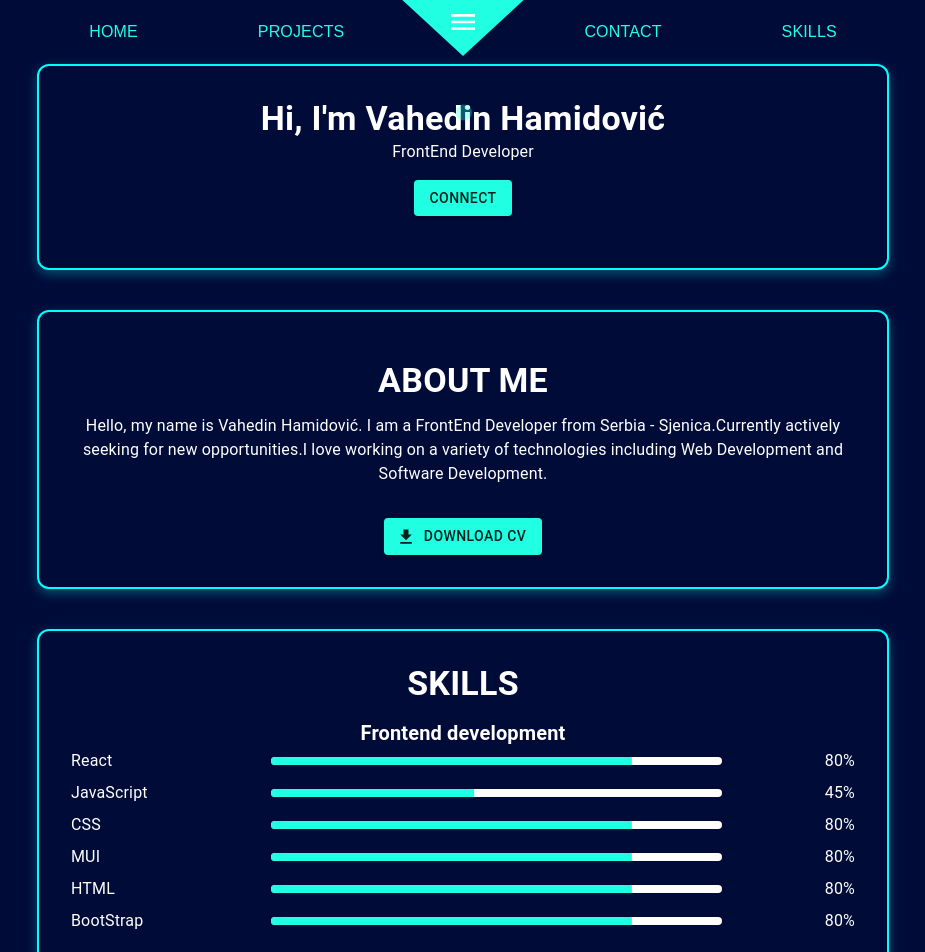
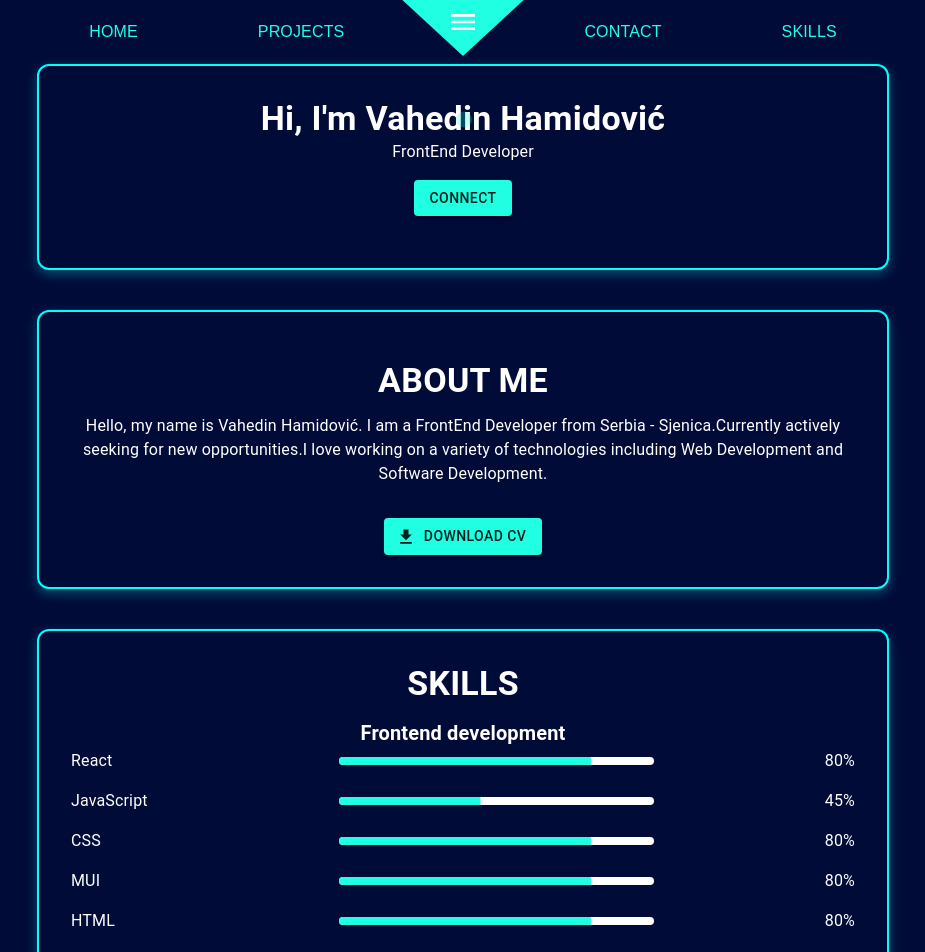
Before and after one commit to Vahedin1/Vahedin-PortFolio, a React (Vite) app: page / in a window 1280 px wide. Shown: the top 952 px of the page, without its empty margins (177-1102 px from the left). Built offline with nearby package versions, Linux system fonts and the light colour scheme.

Commit message:
LinearBar Progress Fix

```diff
--- a/src/pages/Home.jsx
+++ b/src/pages/Home.jsx
@@ -30,7 +30,6 @@ const skills = [
     category: "Backend development",
     skills: [
       { name: "Django (Python)", level: 30 },
-      { name: "ASP.NET Core (C#)", level: 15 },
       { name: "FastAPI (Python)", level: 15 },
       { name: "Socket (Python)", level: 15 },
     ],
@@ -41,7 +40,7 @@ const skills = [
       { name: "MongoDB", level: 40 },
       { name: "SQLite", level: 75 },
       { name: "SQL", level: 65 },
-      { name: "sqlAlchemy", level: 65 },
+      { name: "sqlAlchemy", level: 5 },
     ],
   },
   /*
@@ -240,27 +239,29 @@ const Home = () => {
               SKILLS
             </Typography>
             {skills.map((section, index) => (
-              <Box key={index} sx={{ mb: 5 }}>
+              <Box key={index} sx={{ mb: 10 }}>
                 <Typography variant="h6" fontWeight="bold">
                   {section.category}
                 </Typography>
                 {section.skills.map((skill, i) => (
-                  <Grid container key={i} alignItems="center" spacing={2} sx={{ mb: 1 }}>
+                  <Grid container key={i} alignItems="center" spacing={2} sx={{ mb: 2 }}>
                     <Grid item xs={3}>
                       <Typography variant="body1" sx={{ textAlign: "left" }}>
                         {skill.name}
                       </Typography>
                     </Grid>
-                    <Grid item xs={7} sx={{ display: "flex", alignItems: "center" }}>
+                    <Grid item xs={7} sx={{ display: "flex",
+    justifyContent: "center",  // Centers the progress bar horizontally
+    alignItems: "center",  // Ensures it stays vertically centered
+    width: "80%", }}>
                       <LinearProgress
                         variant="determinate"
                         value={skill.level}
                         sx={{
-                          flexGrow: 1,
                           height: 8,
                           borderRadius: 2,
                           bgcolor: "white",
-                          width: "100%",
+                          width: "70% ",
                         }}
                       />
                     </Grid>
```
